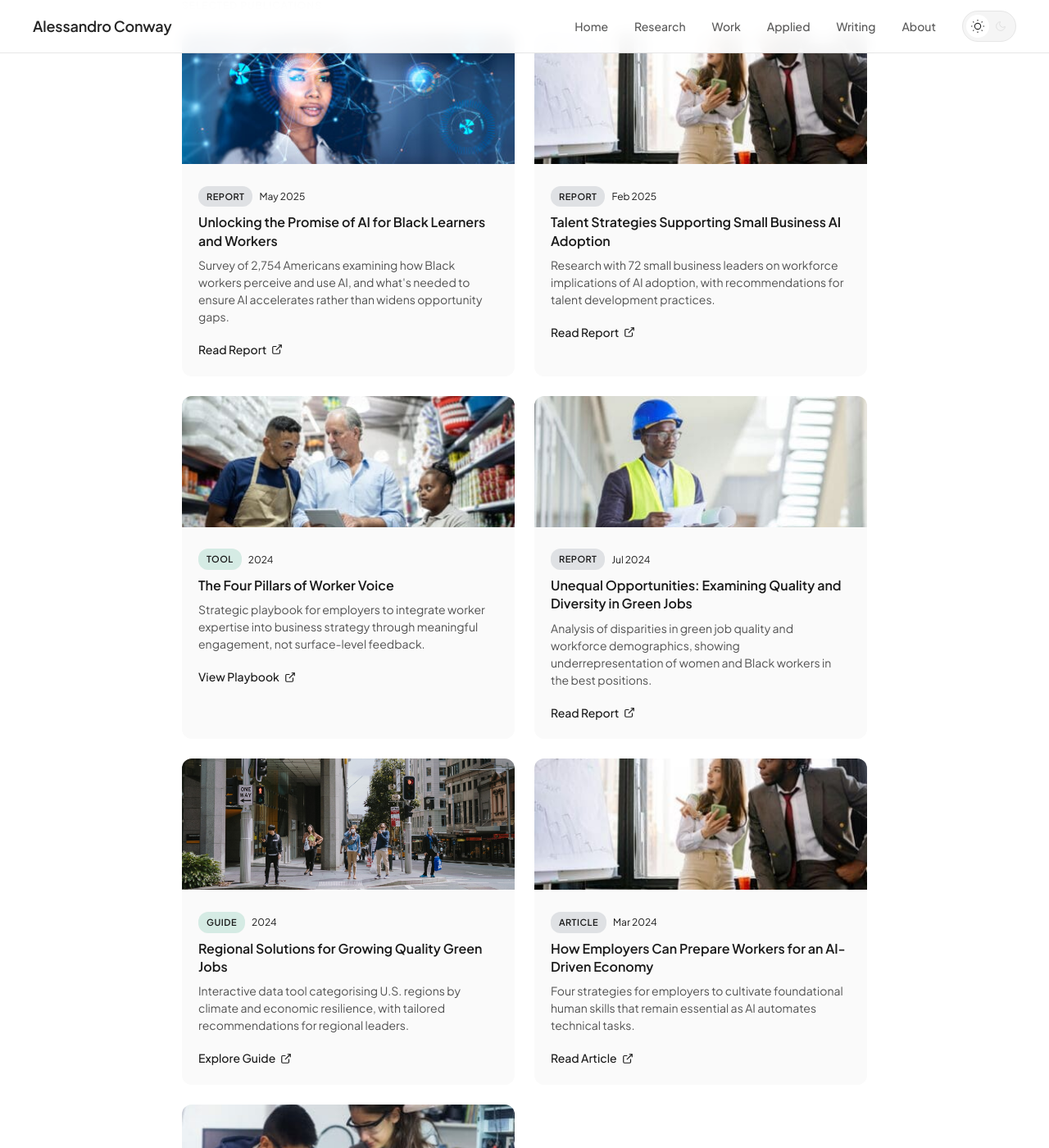
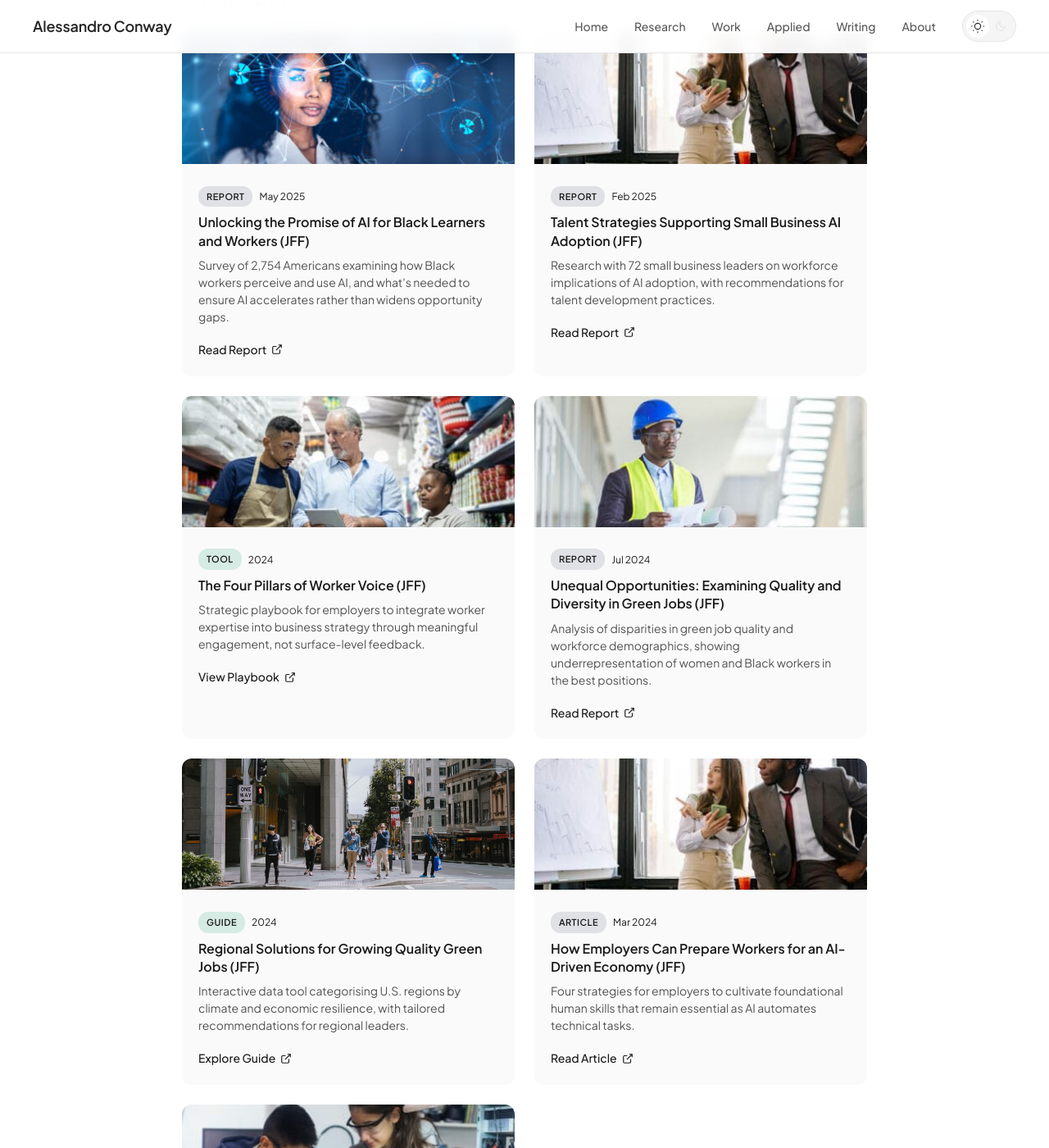
Before and after one commit to conway1521/conway1521.github.io, a Jekyll site: the page built from work.html, in a window 1280 px wide and 1400 px high, scrolled down 2827 px. Shown: the whole window at 82% size. Built offline with Jekyll 4.4.1, drawn with Linux system fonts in a browser that asks for light colours; some of the changed text lies outside the part shown.

Commit message:
Update work.html

```diff
--- a/work.html
+++ b/work.html
@@ -148,7 +148,7 @@ title: Work
                     <span class="pub-badge report">Report</span>
                     <span class="pub-date">May 2025</span>
                 </div>
-                <h3 class="pub-card-title">Unlocking the Promise of AI for Black Learners and Workers</h3>
+                <h3 class="pub-card-title">Unlocking the Promise of AI for Black Learners and Workers (JFF)</h3>
                 <p class="pub-card-summary">Survey of 2,754 Americans examining how Black workers perceive and use AI, and what's needed to ensure AI accelerates rather than widens opportunity gaps.</p>
                 <a href="https://www.jff.org/idea/unlocking-the-promise-of-ai-for-black-learners-and-workers/" target="_blank" class="pub-card-link">
                     Read Report
@@ -165,7 +165,7 @@ title: Work
                     <span class="pub-badge report">Report</span>
                     <span class="pub-date">Feb 2025</span>
                 </div>
-                <h3 class="pub-card-title">Talent Strategies Supporting Small Business AI Adoption</h3>
+                <h3 class="pub-card-title">Talent Strategies Supporting Small Business AI Adoption (JFF)</h3>
                 <p class="pub-card-summary">Research with 72 small business leaders on workforce implications of AI adoption, with recommendations for talent development practices.</p>
                 <a href="https://info.jff.org/hubfs/Google%20AI%20Toolkits/Talent%20Strategies%20Supporting%20Small%20Business%20AI%20Adoption_VF.pdf" target="_blank" class="pub-card-link">
                     Read Report
@@ -182,7 +182,7 @@ title: Work
                     <span class="pub-badge tool">Tool</span>
                     <span class="pub-date">2024</span>
                 </div>
-                <h3 class="pub-card-title">The Four Pillars of Worker Voice</h3>
+                <h3 class="pub-card-title">The Four Pillars of Worker Voice (JFF)</h3>
                 <p class="pub-card-summary">Strategic playbook for employers to integrate worker expertise into business strategy through meaningful engagement, not surface-level feedback.</p>
                 <a href="https://www.jff.org/idea/four-pillars-worker-voice/" target="_blank" class="pub-card-link">
                     View Playbook
@@ -199,7 +199,7 @@ title: Work
                     <span class="pub-badge report">Report</span>
                     <span class="pub-date">Jul 2024</span>
                 </div>
-                <h3 class="pub-card-title">Unequal Opportunities: Examining Quality and Diversity in Green Jobs</h3>
+                <h3 class="pub-card-title">Unequal Opportunities: Examining Quality and Diversity in Green Jobs (JFF)</h3>
                 <p class="pub-card-summary">Analysis of disparities in green job quality and workforce demographics, showing underrepresentation of women and Black workers in the best positions.</p>
                 <a href="https://www.jff.org/idea/climate-resilient-employees-sustainable-tomorrow-crest/unequal-opportunities-examining-quality-and-diversity-in-green-jobs/" target="_blank" class="pub-card-link">
                     Read Report
@@ -216,7 +216,7 @@ title: Work
                     <span class="pub-badge tool">Guide</span>
                     <span class="pub-date">2024</span>
                 </div>
-                <h3 class="pub-card-title">Regional Solutions for Growing Quality Green Jobs</h3>
+                <h3 class="pub-card-title">Regional Solutions for Growing Quality Green Jobs (JFF)</h3>
                 <p class="pub-card-summary">Interactive data tool categorising U.S. regions by climate and economic resilience, with tailored recommendations for regional leaders.</p>
                 <a href="https://info.jff.org/regional-solutions-for-growing-quality-green-jobs" target="_blank" class="pub-card-link">
                     Explore Guide
@@ -233,7 +233,7 @@ title: Work
                     <span class="pub-badge report">Article</span>
                     <span class="pub-date">Mar 2024</span>
                 </div>
-                <h3 class="pub-card-title">How Employers Can Prepare Workers for an AI-Driven Economy</h3>
+                <h3 class="pub-card-title">How Employers Can Prepare Workers for an AI-Driven Economy (JFF)</h3>
                 <p class="pub-card-summary">Four strategies for employers to cultivate foundational human skills that remain essential as AI automates technical tasks.</p>
                 <a href="https://www.jff.org/how-employers-can-prepare-workers-for-an-ai-driven-economy/" target="_blank" class="pub-card-link">
                     Read Article
@@ -250,7 +250,7 @@ title: Work
                     <span class="pub-badge webinar">Webinar</span>
                     <span class="pub-date">Jan 2023</span>
                 </div>
-                <h3 class="pub-card-title">Investing in Inclusion and Impact Across the Learner Journey</h3>
+                <h3 class="pub-card-title">Investing in Inclusion and Impact Across the Learner Journey (JFF)</h3>
                 <p class="pub-card-summary">California regional leaders discuss how K-16 Collaborative investments are closing equity gaps and centering student voice in pathway design.</p>
                 <a href="https://www.jff.org/idea/investing-inclusion-impact-across-learner-journey/" target="_blank" class="pub-card-link">
                     Watch Webinar
```
